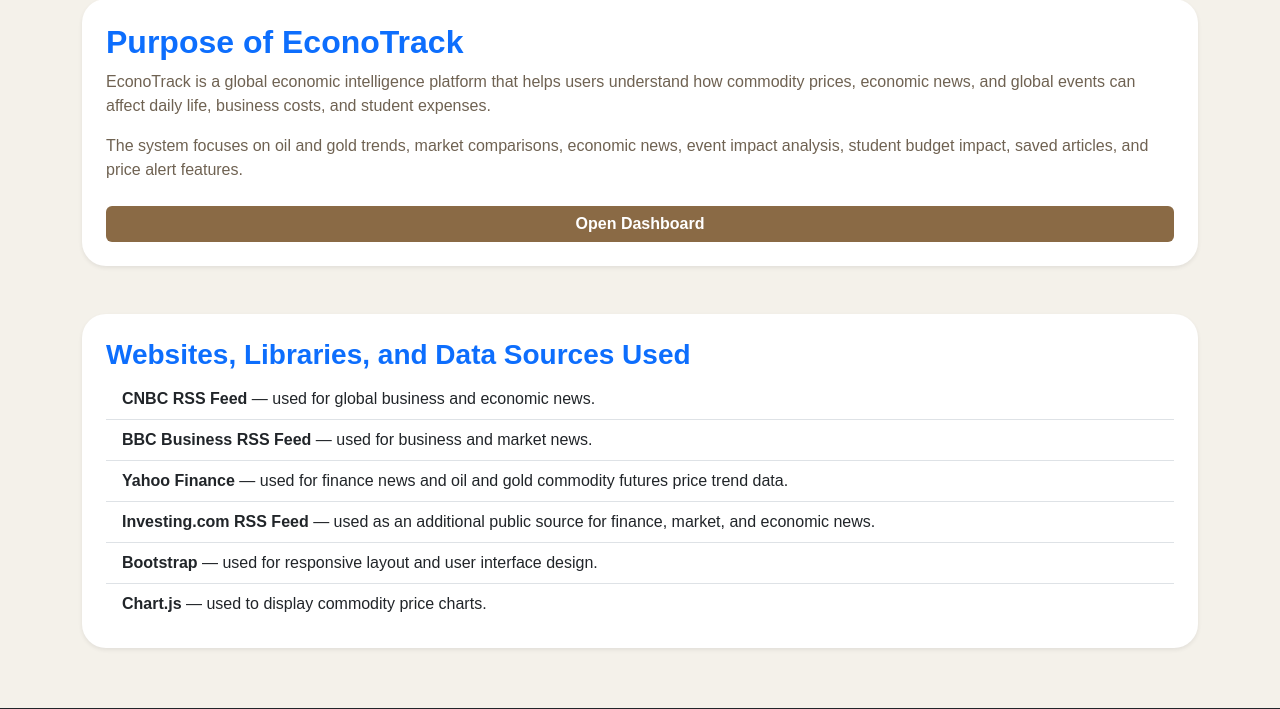
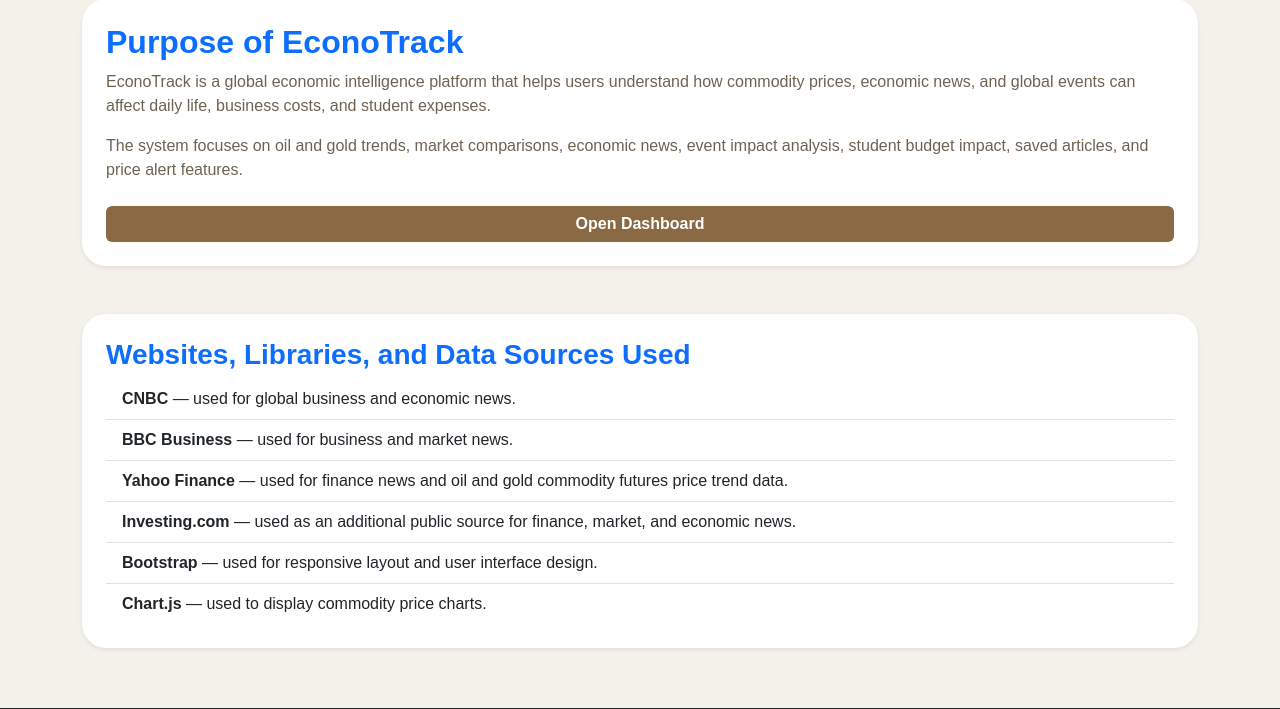
Before and after one commit to janeeswar/Git-exercise-G089, a Python web app: template econotrack/templates/index.html in a window 1280 px wide. Shown: the part 884-1593 px from the top of the page. Run offline with Jinja, Linux system fonts and the light colour scheme; the template is opened without the code that fills it, so the values that code supplies are empty.

Commit message:
update for econotrack pages

```diff
--- a/econotrack/templates/index.html
+++ b/econotrack/templates/index.html
@@ -257,11 +257,11 @@
       <ul class="list-group list-group-flush">
 
     <li class="list-group-item">
-        <strong>CNBC RSS Feed</strong> — used for global business and economic news.
+        <strong>CNBC</strong> — used for global business and economic news.
     </li>
 
     <li class="list-group-item">
-        <strong>BBC Business RSS Feed</strong> — used for business and market news.
+        <strong>BBC Business</strong> — used for business and market news.
     </li>
 
     <li class="list-group-item">
@@ -269,7 +269,7 @@
     </li>
 
     <li class="list-group-item">
-        <strong>Investing.com RSS Feed</strong> — used as an additional public source for finance, market, and economic news.
+        <strong>Investing.com</strong> — used as an additional public source for finance, market, and economic news.
     </li>
 
     <li class="list-group-item">
```
